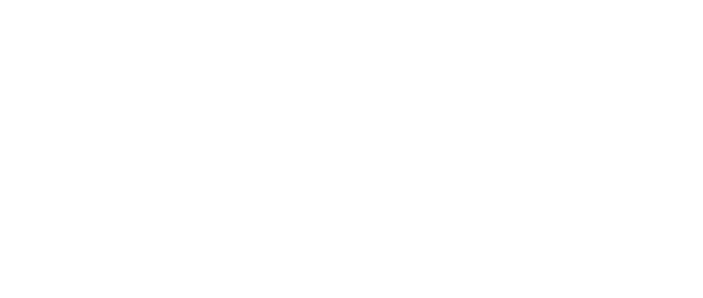
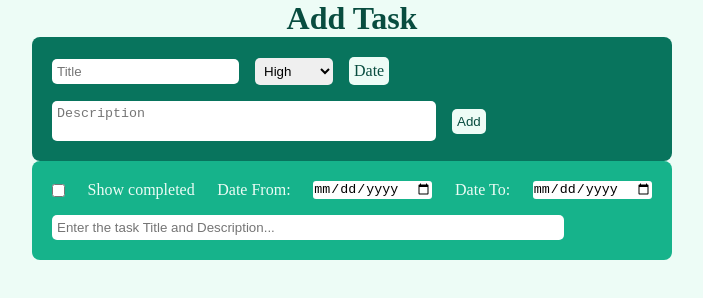
Before and after one commit to sona2711/To-Do-App, a website built with webpack: page src/index.html in a window 1280 px wide. Shown: the whole page, without its empty margins (288-991 px from the left). Built offline with nearby package versions, Linux system fonts and the light colour scheme.

Commit message:
Adding a structural part

```diff
--- /dev/null
+++ b/src/components/Filter/index.ts
@@ -0,0 +1,120 @@
+import { state } from "../../state";
+import { Task } from "../../state";
+import './style.scss';
+
+export class Filter {
+    filterWrapper = document.getElementById("filter-wrapper");
+    form: HTMLFormElement;
+    showCompleted: HTMLInputElement;
+    dateFrom: HTMLInputElement;
+    dateTo: HTMLInputElement;
+    textSearch: HTMLInputElement;
+
+    data = state.data
+    constructor(){
+        this.form = document.createElement("form")
+        this.form.className = "filter"
+        this.filterWrapper?.appendChild(this.form);
+
+        this.showCompleted = document.createElement("input");
+        this.dateFrom = document.createElement("input");
+        this.dateTo = document.createElement("input");
+        this.textSearch = document.createElement("input");
+
+
+        this.createShowCompleted(this.showCompleted, this.form);
+        this.createDateFromInput(this.dateFrom,this.form);
+        this.createDateToInput(this.dateTo,this.form);
+        this.createTextInput(this.textSearch, this.form);
+
+
+        this.createFilterComplete(this.data,  this.showCompleted)
+        this.createFilterDate(this.data, this.dateFrom, this.dateTo)
+        this.createFilterTitleDescription( this.data, this.textSearch)
+
+    }
+
+
+    createShowCompleted(checkbox:HTMLInputElement, form:HTMLFormElement){
+        checkbox.type = "checkbox";
+        checkbox.name = "showCompleted";
+        checkbox.id = "showComplTask";
+        checkbox.checked = false;
+
+
+        const label = document.createElement("label");
+        label.htmlFor = "showComplTask";
+        label.innerHTML = "Show completed";
+
+        form.appendChild(checkbox);
+        form.appendChild(label);
+
+    }
+
+
+    createDateFromInput(dateInput:HTMLInputElement, form:HTMLFormElement) {
+        dateInput.type = "date";
+        dateInput.className = "date";
+        dateInput.id = "dateFrom"
+
+        const label = document.createElement("label");
+        label.htmlFor = "dateFrom";
+        label.innerHTML = "Date From:";
+
+        form.appendChild(label);
+        form.appendChild(dateInput);
+
+    }
+
+    createDateToInput(dateInput:HTMLInputElement, form:HTMLFormElement) {
+        dateInput.type = "date";
+        dateInput.className = "date";
+        dateInput.id = "dateTo";
+
+
+        const label = document.createElement("label");
+        label.htmlFor = "dateTo";
+        label.innerHTML = "Date To:";
+
+
+        form.appendChild(label);
+        form.appendChild(dateInput);
+
+
+    }
+
+    createTextInput(searchInput:HTMLInputElement, form:HTMLFormElement) {
+        searchInput.type = "search";
+        searchInput.placeholder = "Enter the task Title and Description..."
+        searchInput.className = "searchText";
+
+
+        form.appendChild(searchInput)
+
+    }
+
+
+    createFilterDate(taskList: Task[], startDate: HTMLInputElement, endDate:HTMLInputElement ){}
+
+
+
+    createFilterComplete(taskList: Task[], checkbox:HTMLInputElement ){
+        if(checkbox.checked == true) {
+        taskList.find(el => {el.completed == true})
+        }
+    }
+
+
+
+    createFilterTitleDescription(taskList: Task[], searchText:HTMLInputElement){
+           const text = searchText.value.toLocaleLowerCase()
+
+        taskList.find(el => {
+            if(text.includes((el.title).toLocaleLowerCase()) && text.includes((el.description).toLocaleLowerCase())){
+                return el
+            }
+         })
+
+    }
+
+}
--- /dev/null
+++ b/src/components/Filter/style.scss
@@ -0,0 +1,27 @@
+.filter{
+    display: flex;
+    justify-content: space-between;
+    align-items: center;
+    gap: 1rem;
+    flex-wrap: wrap;
+    width: 50vw;
+    padding: 20px;
+    margin: auto;
+    background-color: #16b38b;
+    color: #edfcf6;
+    border-radius: 8px;
+}
+
+.date {
+    border: none;
+    border-radius: 3px;
+    outline: none;
+}
+
+.searchText {
+    border: none;
+    border-radius: 5px;
+    outline: none;
+    padding: 5px;
+    width: 40vw;
+}
--- /dev/null
+++ b/src/components/Header/index.ts
@@ -0,0 +1,160 @@
+import { Calendar } from '../calendar';
+import { Validator } from '../validator';
+import { observable } from "../../observable";
+import { state } from "../../state";
+import { Task } from "../../state";
+import './style.scss';
+
+
+export class  AddTaskForm {
+    formWrapper = document.getElementById("form-wrapper");
+    form : HTMLFormElement;
+    inputTitle: HTMLInputElement;
+    selectOption: HTMLSelectElement;
+    description: HTMLTextAreaElement;
+    addTaskBtn: HTMLButtonElement;
+    dateInputBtn: HTMLDivElement;
+    id:number = 1;
+    task: Task = {
+        id: 0,
+        title: "",
+        description: "",
+        date: "",
+        priority: "",
+        completed: false,
+    };
+
+
+
+
+constructor() {
+    this.form = document.createElement("form");
+    this.inputTitle = document.createElement("input");
+    this.selectOption = document.createElement("select");
+    this.description = document.createElement("textarea");
+    this.addTaskBtn = document.createElement("button");
+    this.dateInputBtn= document.createElement("div")
+
+
+    this.createForm(this.form)
+    this.createTitleInput(this.inputTitle)
+    this.createPriorityList(this.selectOption)
+    this.createDateInput(this.dateInputBtn)
+    this. createTextField(this.description)
+    this.createSubmitButton(this.addTaskBtn)
+    this.getFormValue(this.form, this.task, this.addTaskBtn)
+
+    console.log(this.inputTitle.value)
+
+}
+
+private createForm(form:HTMLFormElement ){
+    form.className = "form"
+    form.name = "task-form"
+    form.id = "form"
+    // this.form.method = "POST"
+    this.formWrapper?.appendChild(form)
+
+}
+
+ private createTitleInput(input:HTMLInputElement) {
+    input.type = "text";
+    input.placeholder = "Title"
+    input.className = "form-title";
+    input.id = "form-title";
+    input.required = true;
+    input.value = ""
+    this.form.appendChild(input);
+ }
+
+ private createPriorityList(select: HTMLSelectElement) {
+    select.className = "select-list";
+    select.id = "select-list";
+    select.name = "priority"
+
+
+    const options:string[] = ["High", "Medium","Low"];
+
+    for (let i = 0; i < options.length; i++) {
+        let option = document.createElement("option");
+        option.value = options[i];
+        option.text = options[i];
+        select.appendChild(option);
+    }
+    this.form.appendChild(select);
+ }
+
+
+ private createDateInput(buttonDate: HTMLDivElement){
+    buttonDate.innerHTML = "Date";
+    buttonDate.className = "add-btn"
+    this.form.appendChild(buttonDate);
+
+    buttonDate.addEventListener("click", () => {
+       const calendar = new Calendar();
+
+    })
+
+ }
+
+ private createTextField(textField: HTMLTextAreaElement){
+    textField.className = "task-body";
+    textField.id= "task-body";
+    textField.placeholder = "Description";
+    textField.value = ""
+    this.form.appendChild(textField);
+ }
+
+
+
+ private createSubmitButton(button: HTMLButtonElement){
+    button.className = "add-btn";
+    button.innerHTML= "Add";
+    this.form.appendChild(button);
+
+ }
+
+private getFormValue(form:HTMLElement, task:Task, btn: HTMLButtonElement){
+    form.addEventListener('submit', (event)=> {
+        task = {
+            id: this.id++,
+            title: this.inputTitle.value,
+            description: this.description.value,
+            date: "",
+            priority:this.selectOption.value,
+            completed: true,
+        }
+        console.log(task)
+
+
+        // if(task.title.length === 0) {
+        //     const requiredError = new Validator(this.inputTitle)
+        // }else if(task.description.length === 0){
+        //     const requiredError = new Validator(this.description)
+        // }else if(task.date.length === 0){
+        //     const requiredError = new Validator(this.dateInputBtn)
+        // }else if(task.priority.length === 0){
+        //     const requiredError = new Validator(this.selectOption)
+        // }else {
+
+        observable.subscribe("addTask", (task:Task) => {
+            state.data.push(task);
+            console.log(state.data);
+          });
+
+
+        btn.addEventListener("click", () => {
+            observable.emit("addTask", task)
+        })
+
+
+        event.preventDefault();
+        this.form.reset()
+        // }
+    })
+
+
+
+}
+
+}
--- /dev/null
+++ b/src/components/Header/style.scss
@@ -0,0 +1,87 @@
+// :root {
+//     --color50: '#edfcf6';
+//     --color100: '#d2f9e8';
+//     --color200: '#aaf0d5';
+//     --color300: '#72e3bf';
+//     --color400: '#32c89d';
+//     --color500: '#16b38b';
+//     --color600: '#0a9172';
+//     --color700: '#08745d';
+//     --color800: '#095c4b';
+//     --color900: '#084c3f';
+//     --color950: '#032b24';
+// }
+
+
+* {
+    box-sizing: border-box;
+    outline: none;
+    margin: 0;
+    padding: 0
+}
+
+#container {
+    background-color: #edfcf6;
+    height: 100vh;
+}
+.main-title {
+    text-align: center;
+    color: #084c3f;
+}
+
+#form-wrapper {
+    display: flex;
+    justify-content: center;
+    align-items: center;
+    gap: 1rem;
+    width: 50vw;
+    padding: 20px;
+    margin: auto;
+    background-color: #08745d;
+    color: #edfcf6;
+    border-radius: 8px;
+}
+
+
+.form {
+    display: flex;
+    flex-wrap: wrap;
+    align-items: center;
+    gap: 1rem;
+}
+
+
+.task-body {
+    width: 30vw;
+    resize: none;
+    padding: 10px;
+}
+
+.form-title,
+.select-list,
+.date-input,
+.task-body,
+.add-btn {
+    padding: 5px;
+    border: none;
+    border-radius: 5px;
+    cursor: pointer;
+}
+
+.add-btn {
+    background-color: #edfcf6;
+    color: #084c3f;
+}
+
+
+.invalid {
+    padding: 5px;
+    outline: 2px solid #d30202;
+    border-radius: 5px;
+    border: none;
+    cursor: pointer;
+}
+
+.error {
+    color:#d30202;
+}
--- /dev/null
+++ b/src/components/TaskList/style.scss
@@ -0,0 +1,5 @@
+#task-table {
+    border: 1px solid #08745d;
+    width: 50vw;
+    border-radius: 8px;
+}
--- /dev/null
+++ b/src/components/TaskList/task.ts
@@ -0,0 +1,36 @@
+import { state } from "../../state";
+
+import './style.scss';
+
+
+export class TaskList {
+  taskTableWrapper = document.getElementById("task-table-wrapper");
+  table:HTMLTableElement
+  constructor(){
+    this.table = document.createElement('table');
+    this.table.className = "task-table"
+    this.taskTableWrapper?.appendChild(this.table);
+
+
+    this.getTasks()
+
+  }
+
+
+  getTasks():void {
+    state.data.forEach(el => {
+      console.log(el)
+      const newRow = document.createElement("tr")
+      Object.keys(el).forEach(key => {
+        const rowTitle = document.createElement("th")
+        rowTitle.innerHTML = key
+        newRow.appendChild(rowTitle)
+      })
+       const dataValue = document.createElement("td")
+       dataValue.innerHTML = el.date
+
+
+    });
+
+  }
+}
--- /dev/null
+++ b/src/components/calendar.ts
@@ -0,0 +1,5 @@
+export class Calendar {
+    constructor(){
+    console.log("hello")
+}
+}
--- /dev/null
+++ b/src/components/validator.ts
@@ -0,0 +1,22 @@
+export class Validator {
+    element:any
+    constructor(element:any){
+        this.element
+        this.createError(this.element)
+
+    }
+
+    createError(el:any){
+        const errorMessage = document.createElement('div')
+        errorMessage.className = "error"
+        errorMessage.innerHTML = "This field is required"
+
+
+        if(!el.value || el.value.trim() === "") {
+            el.className = "invalid";
+            el.parentNode?.appendChild(errorMessage)
+
+        }
+    }
+
+}
--- a/src/index.html
+++ b/src/index.html
@@ -6,6 +6,11 @@
     <title>To Do App</title>
 </head>
 <body>
-
+    <div id="container">
+        <h1 class="main-title">Add Task</h1>
+        <section id="form-wrapper"></section>
+        <section id="filter-wrapper"></section>
+        <section id="task-table-wrapper"></section>
+    </div>
 </body>
 </html>
--- a/src/index.ts
+++ b/src/index.ts
@@ -1 +1,10 @@
-console.log(1);
+import { AddTaskForm } from "./components/Header";
+import { Filter } from "./components/Filter";
+import { TaskList } from "./components/TaskList/task";
+// import { Observable } from "./observable";
+// import { state } from "./state";
+// import { Task } from "./state";
+
+const task = new AddTaskForm()
+const filter = new Filter()
+const taskList = new TaskList()
--- /dev/null
+++ b/src/observable.ts
@@ -0,0 +1,27 @@
+import { state } from "./state";
+import { Task } from "./state";
+
+class Observable {
+    state:any;
+    constructor() {
+        this.state = [];
+      }
+
+      subscribe(event: string | number, handler: any) {
+        if (this.state[event]) {
+          this.state[event].push(handler);
+        } else {
+          this.state[event] = [handler];
+        }
+      }
+
+      emit(event: string | number, data: any) {
+        if (this.state[event]) {
+          this.state[event].forEach((callback: (arg0: any) => any) => callback(data));
+        }
+      }
+
+}
+
+
+export const observable = new Observable()
--- /dev/null
+++ b/src/state.ts
@@ -0,0 +1,15 @@
+export type Task = {
+    id: number,
+    title: string,
+    description: string,
+    date: string,
+    priority: string,
+    completed: boolean,
+  }
+
+interface IState  {
+    data:Task[];
+}
+  export const state: IState = {
+    data:[],
+  };
```
Also changed, not shown: dist/bundle.js, dist/index.html, tsconfig.json (renamed from ts.config.json), 1 other file.
